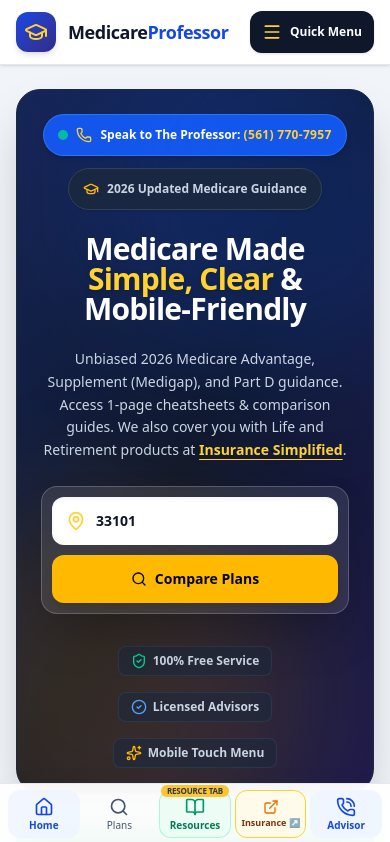
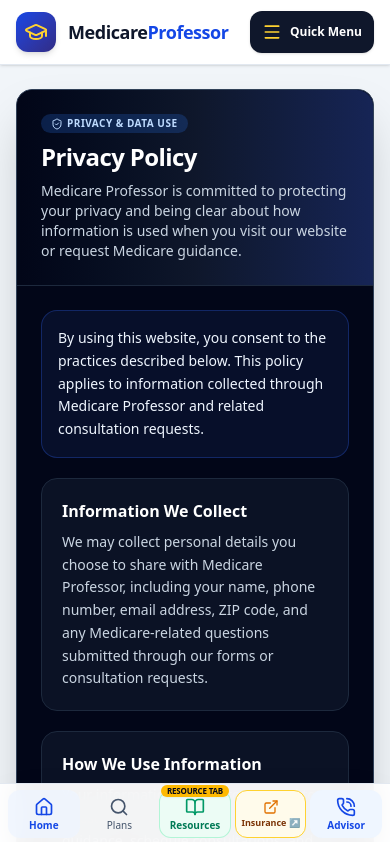
Before and after one commit to INSURANCESIMPLE/medpro3, a React (Vite) app: page /privacy-policy in a window 390 px wide. Shown: the top 842 px of the page. Built offline with nearby package versions, Linux system fonts and the light colour scheme.

Commit message:
feat: add router-based privacy and terms pages
Co-authored-by: INSURANCESIMPLE <308544223+INSURANCESIMPLE@users.noreply.github.com>

```diff
--- a/package.json
+++ b/package.json
@@ -21,6 +21,7 @@
     "qrcode.react": "^4.2.0",
     "react": "^19.0.1",
     "react-dom": "^19.0.1",
+    "react-router-dom": "^6.30.1",
     "vite": "^6.2.3"
   },
   "devDependencies": {
--- a/src/App.tsx
+++ b/src/App.tsx
@@ -1,4 +1,5 @@
 import React, { useCallback, useState } from 'react';
+import { Navigate, Route, Routes, useLocation, useNavigate } from 'react-router-dom';
 import { ActiveTab } from './types';
 import { Header } from './components/Header';
 import { MobileBottomNav } from './components/MobileBottomNav';
@@ -18,12 +19,53 @@ import { Footer } from './components/Footer';
 const ZOOM_SCHEDULER_URL = 'https://scheduler.zoom.us/Insurance-Made-Simple';
 
 export default function App() {
-  const [activeTab, setActiveTab] = useState<ActiveTab>('home');
+  const navigate = useNavigate();
+  const location = useLocation();
   const [isInsuranceModalOpen, setIsInsuranceModalOpen] = useState(false);
   const [isQRCodeModalOpen, setIsQRCodeModalOpen] = useState(false);
-  const [isPrivacyModalOpen, setIsPrivacyModalOpen] = useState(false);
-  const [isTermsModalOpen, setIsTermsModalOpen] = useState(false);
   const [isMobilePreviewMode, setIsMobilePreviewMode] = useState(false);
+
+  const getActiveTab = (pathname: string): ActiveTab => {
+    switch (pathname) {
+      case '/plans':
+        return 'plans';
+      case '/resources':
+        return 'resources';
+      case '/timeline':
+        return 'timeline';
+      case '/about':
+        return 'about';
+      case '/schedule':
+        return 'schedule';
+      default:
+        return 'home';
+    }
+  };
+
+  const activeTab = getActiveTab(location.pathname);
+
+  const setActiveTab = useCallback((tab: ActiveTab) => {
+    switch (tab) {
+      case 'plans':
+        navigate('/plans');
+        return;
+      case 'resources':
+        navigate('/resources');
+        return;
+      case 'timeline':
+        navigate('/timeline');
+        return;
+      case 'about':
+        navigate('/about');
+        return;
+      case 'schedule':
+        navigate('/schedule');
+        return;
+      default:
+        navigate('/');
+    }
+  }, [navigate]);
+
   const onOpenAdvisorModal = useCallback(() => {
     window.open(ZOOM_SCHEDULER_URL, '_blank', 'noopener,noreferrer');
   }, []);
@@ -46,59 +88,67 @@ export default function App() {
 
       {/* Main Content Area */}
       <main className="flex-1 max-w-7xl w-full mx-auto px-4 sm:px-6 lg:px-8 py-6 sm:py-10">
-
-        {activeTab === 'home' && (
+        <Routes>
+          <Route
+            path="/"
+            element={(
               <div className="space-y-8 sm:space-y-12">
                 <Hero
                   setActiveTab={setActiveTab}
                   onOpenInsuranceModal={() => setIsInsuranceModalOpen(true)}
                   onOpenAdvisorModal={onOpenAdvisorModal}
                 />
-
-            {/* Insurance Simplified Prominent Banner */}
                 <InsuranceSimplifiedBanner
                   onOpenModal={() => setIsInsuranceModalOpen(true)}
                 />
               </div>
             )}
-
-        {activeTab === 'resources' && (
+          />
+          <Route
+            path="/resources"
+            element={(
               <div className="space-y-8">
                 <ResourceHub
                   onOpenInsuranceModal={() => setIsInsuranceModalOpen(true)}
                   onOpenAdvisorModal={onOpenAdvisorModal}
                 />
-
                 <InsuranceSimplifiedBanner
                   onOpenModal={() => setIsInsuranceModalOpen(true)}
                 />
               </div>
             )}
-
-        {activeTab === 'plans' && (
+          />
+          <Route
+            path="/plans"
+            element={(
               <PlanFinder
                 onOpenInsuranceModal={() => setIsInsuranceModalOpen(true)}
                 onOpenAdvisorModal={onOpenAdvisorModal}
               />
             )}
-
-        {activeTab === 'timeline' && (
+          />
+          <Route
+            path="/timeline"
+            element={(
               <TimelineCalculator
                 onOpenAdvisorModal={onOpenAdvisorModal}
               />
             )}
-
-        {activeTab === 'about' && (
+          />
+          <Route
+            path="/about"
+            element={(
               <AboutPage
                 onOpenAdvisorModal={onOpenAdvisorModal}
                 onOpenInsuranceModal={() => setIsInsuranceModalOpen(true)}
               />
             )}
-
-        {activeTab === 'schedule' && (
-          <Schedule />
-        )}
-
+          />
+          <Route path="/schedule" element={<Schedule />} />
+          <Route path="/privacy-policy" element={<PrivacyModal />} />
+          <Route path="/terms-of-service" element={<TermsModal />} />
+          <Route path="*" element={<Navigate to="/" replace />} />
+        </Routes>
       </main>
 
       {/* Footer */}
@@ -106,8 +156,6 @@ export default function App() {
         setActiveTab={setActiveTab}
         onOpenInsuranceModal={() => setIsInsuranceModalOpen(true)}
         onOpenAdvisorModal={onOpenAdvisorModal}
-        onOpenPrivacyModal={() => setIsPrivacyModalOpen(true)}
-        onOpenTermsModal={() => setIsTermsModalOpen(true)}
         onOpenQRCodeModal={() => setIsQRCodeModalOpen(true)}
       />
 
@@ -132,16 +180,6 @@ export default function App() {
         onClose={() => setIsQRCodeModalOpen(false)}
       />
 
-      <PrivacyModal
-        isOpen={isPrivacyModalOpen}
-        onClose={() => setIsPrivacyModalOpen(false)}
-      />
-
-      <TermsModal
-        isOpen={isTermsModalOpen}
-        onClose={() => setIsTermsModalOpen(false)}
-      />
-
     </div>
   );
 };
--- a/src/components/Footer.tsx
+++ b/src/components/Footer.tsx
@@ -1,4 +1,5 @@
 import React from 'react';
+import { Link } from 'react-router-dom';
 import { ActiveTab } from '../types';
 import { INSURANCE_SIMPLIFIED_INFO } from '../data/medicareData';
 import { GraduationCap, ExternalLink, Phone, Mail, ShieldCheck, Heart, QrCode } from 'lucide-react';
@@ -7,8 +8,6 @@ interface FooterProps {
   setActiveTab: (tab: ActiveTab) => void;
   onOpenInsuranceModal: () => void;
   onOpenAdvisorModal: () => void;
-  onOpenPrivacyModal: () => void;
-  onOpenTermsModal: () => void;
   onOpenQRCodeModal?: () => void;
 }
 
@@ -16,8 +15,6 @@ export const Footer: React.FC<FooterProps> = ({
   setActiveTab,
   onOpenInsuranceModal,
   onOpenAdvisorModal,
-  onOpenPrivacyModal,
-  onOpenTermsModal,
   onOpenQRCodeModal,
 }) => {
   return (
@@ -164,12 +161,12 @@ export const Footer: React.FC<FooterProps> = ({
               © {new Date().getFullYear()} Medicare Professor & Insurance Simplified. All Rights Reserved.
             </div>
             <div className="flex items-center gap-4">
-              <button onClick={onOpenPrivacyModal} className="hover:text-slate-400 cursor-pointer transition-colors">
+              <Link to="/privacy-policy" className="hover:text-slate-400 cursor-pointer transition-colors">
                 Privacy Policy
-              </button>
-              <button onClick={onOpenTermsModal} className="hover:text-slate-400 cursor-pointer transition-colors">
+              </Link>
+              <Link to="/terms-of-service" className="hover:text-slate-400 cursor-pointer transition-colors">
                 Terms of Service
-              </button>
+              </Link>
               <span className="hover:text-slate-400 cursor-pointer">Accessibility</span>
             </div>
           </div>
--- a/src/components/PrivacyModal.tsx
+++ b/src/components/PrivacyModal.tsx
@@ -1,10 +1,5 @@
 import React from 'react';
-import { ShieldCheck, X } from 'lucide-react';
-
-interface PrivacyModalProps {
-  isOpen: boolean;
-  onClose: () => void;
-}
+import { ShieldCheck } from 'lucide-react';
 
 const privacySections = [
   {
@@ -33,30 +28,13 @@ const privacySections = [
   },
 ];
 
-export const PrivacyModal: React.FC<PrivacyModalProps> = ({ isOpen, onClose }) => {
-  if (!isOpen) return null;
-
+export const PrivacyModal: React.FC = () => {
   return (
-    <div
-      className="fixed inset-0 z-50 flex items-center justify-center p-4 bg-slate-950/80 backdrop-blur-xs animate-in fade-in duration-200"
-      onClick={onClose}
-      role="dialog"
-      aria-modal="true"
-      aria-labelledby="privacy-policy-title"
-    >
+    <div className="w-full max-w-3xl mx-auto animate-in fade-in duration-200" aria-labelledby="privacy-policy-title">
       <div
-        className="w-full max-w-3xl max-h-[90vh] overflow-y-auto rounded-2xl sm:rounded-3xl border border-slate-700 bg-slate-950 text-slate-200 shadow-2xl relative"
-        onClick={(e) => e.stopPropagation()}
+        className="w-full rounded-2xl sm:rounded-3xl border border-slate-700 bg-slate-950 text-slate-200 shadow-2xl relative"
       >
         <div className="sticky top-0 z-10 rounded-t-2xl sm:rounded-t-3xl border-b border-slate-800 bg-gradient-to-r from-slate-950 via-slate-900 to-blue-950 p-6 sm:p-8">
-          <button
-            onClick={onClose}
-            className="absolute top-4 right-4 flex h-9 w-9 items-center justify-center rounded-full bg-white/10 text-white transition-colors hover:bg-white/20"
-            aria-label="Close privacy policy"
-          >
-            <X className="w-5 h-5" />
-          </button>
-
           <div className="mb-2 flex items-center gap-2">
             <span className="flex items-center gap-1 rounded-full bg-blue-500/20 px-2.5 py-0.5 text-[10px] font-extrabold uppercase tracking-wider text-blue-200">
               <ShieldCheck className="w-3 h-3" />
--- a/src/components/TermsModal.tsx
+++ b/src/components/TermsModal.tsx
@@ -1,10 +1,5 @@
 import React from 'react';
-import { FileText, X } from 'lucide-react';
-
-interface TermsModalProps {
-  isOpen: boolean;
-  onClose: () => void;
-}
+import { FileText } from 'lucide-react';
 
 const termsSections = [
   {
@@ -33,30 +28,13 @@ const termsSections = [
   },
 ];
 
-export const TermsModal: React.FC<TermsModalProps> = ({ isOpen, onClose }) => {
-  if (!isOpen) return null;
-
+export const TermsModal: React.FC = () => {
   return (
-    <div
-      className="fixed inset-0 z-50 flex items-center justify-center p-4 bg-slate-950/80 backdrop-blur-xs animate-in fade-in duration-200"
-      onClick={onClose}
-      role="dialog"
-      aria-modal="true"
-      aria-labelledby="terms-of-service-title"
-    >
+    <div className="w-full max-w-3xl mx-auto animate-in fade-in duration-200" aria-labelledby="terms-of-service-title">
       <div
-        className="w-full max-w-3xl max-h-[90vh] overflow-y-auto rounded-2xl sm:rounded-3xl border border-slate-700 bg-slate-950 text-slate-200 shadow-2xl relative"
-        onClick={(e) => e.stopPropagation()}
+        className="w-full rounded-2xl sm:rounded-3xl border border-slate-700 bg-slate-950 text-slate-200 shadow-2xl relative"
       >
         <div className="sticky top-0 z-10 rounded-t-2xl sm:rounded-t-3xl border-b border-slate-800 bg-gradient-to-r from-slate-950 via-slate-900 to-indigo-950 p-6 sm:p-8">
-          <button
-            onClick={onClose}
-            className="absolute top-4 right-4 flex h-9 w-9 items-center justify-center rounded-full bg-white/10 text-white transition-colors hover:bg-white/20"
-            aria-label="Close terms of service"
-          >
-            <X className="w-5 h-5" />
-          </button>
-
           <div className="mb-2 flex items-center gap-2">
             <span className="flex items-center gap-1 rounded-full bg-indigo-500/20 px-2.5 py-0.5 text-[10px] font-extrabold uppercase tracking-wider text-indigo-200">
               <FileText className="w-3 h-3" />
--- a/src/main.tsx
+++ b/src/main.tsx
@@ -1,10 +1,13 @@
 import {StrictMode} from 'react';
 import {createRoot} from 'react-dom/client';
+import { BrowserRouter } from 'react-router-dom';
 import App from './App.tsx';
 import './index.css';
 
 createRoot(document.getElementById('root')!).render(
   <StrictMode>
-    <App />
+    <BrowserRouter>
+      <App />
+    </BrowserRouter>
   </StrictMode>,
 );
```
Lines whose indentation alone changed are shown as unchanged.
